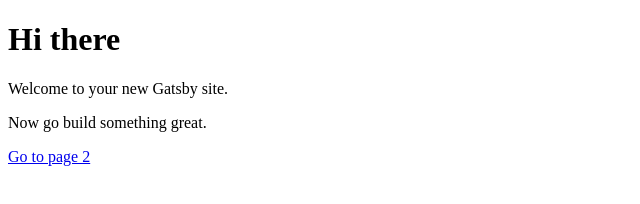
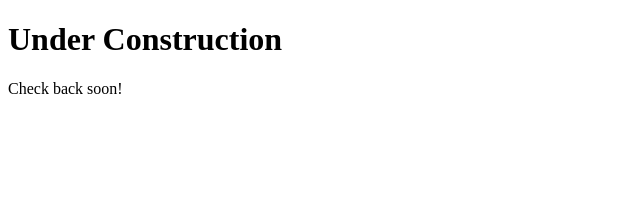
Before and after one commit to skoshy/skoshy.com, a Gatsby site: page / in a window 1280 px wide. Shown: the whole page, without its empty margins (0-640 px from the left). Built offline with nearby package versions, Linux system fonts and the light colour scheme; Gatsby itself is replaced by a stand-in of ours.

Commit message:
Show that it's under construction

```diff
--- a/gatsby-config.js
+++ b/gatsby-config.js
@@ -1,6 +1,6 @@
 module.exports = {
   siteMetadata: {
-    title: 'Gatsby Default Starter',
+    title: 'Stefan Koshy',
   },
   plugins: ['gatsby-plugin-react-helmet'],
 }
--- a/src/pages/index.js
+++ b/src/pages/index.js
@@ -3,10 +3,10 @@ import Link from 'gatsby-link'
 
 const IndexPage = () => (
   <div>
-    <h1>Hi there</h1>
-    <p>Welcome to your new Gatsby site.</p>
-    <p>Now go build something great.</p>
-    <Link to="/page-2/">Go to page 2</Link>
+    <h1>Under Construction</h1>
+    <p>Check back soon!</p>
+    {/* <p>Now go build something great.</p>
+    <Link to="/page-2/">Go to page 2</Link> */}
   </div>
 )
 
```
